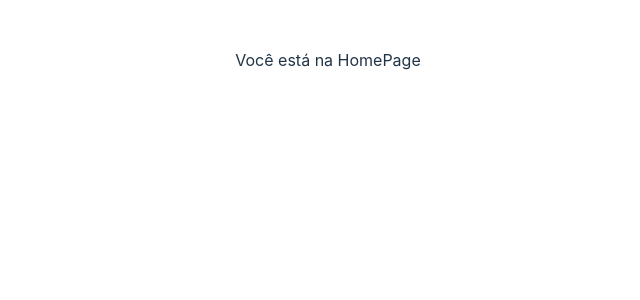
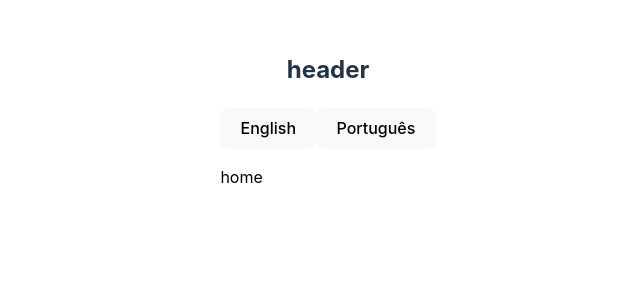
Before and after one commit to johnnymundi/react-vite-starter-kit, a React (Vite) app: page / in a window 1280 px wide. Shown: the top 300 px of the page, without its empty margins (312-952 px from the left). Built offline with nearby package versions, Linux system fonts and the light colour scheme; no server answers; sample sign-in values are in the browser's storage.

Commit message:
add i18n translation

```diff
--- a/src/App.tsx
+++ b/src/App.tsx
@@ -1,10 +1,10 @@
 import { Toaster } from "react-hot-toast";
 import { BrowserRouter } from "react-router-dom";
 import { ThemeProvider } from "styled-components";
+import "./";
 import "./App.css";
 import ErrorBoundary from "./components/ErrorBoundary/ErrorBoundary";
 import { AuthContext, AuthProvider } from "./contexts/userAuth";
-import "./i18n";
 import { ProjectRoutes } from "./routes";
 import theme from "./theme";
 
--- a/src/components/Header/index.tsx
+++ b/src/components/Header/index.tsx
@@ -1,5 +1,19 @@
+import { useTranslation } from "react-i18next";
+
 const Header = () => {
-  return <div>index</div>;
+  const { t, i18n } = useTranslation();
+
+  const changeLanguage = (lng: string) => {
+    i18n.changeLanguage(lng);
+  };
+
+  return (
+    <header>
+      <h2>{t("header")}</h2>
+      <button onClick={() => changeLanguage("en")}>English</button>
+      <button onClick={() => changeLanguage("pt")}>Português</button>
+    </header>
+  );
 };
 
 export default Header;
--- a/src/i18n.ts
+++ b/src/i18n.ts
@@ -2,10 +2,20 @@
 
 import i18n from "i18next";
 import { initReactI18next } from "react-i18next";
+import enTranslations from "./locale/en-US.json";
+import ptTranslations from "./locale/pt-BR.json";
 
 i18n
   .use(initReactI18next) // Inicializa o react-i18next
   .init({
+    resources: {
+      en: {
+        ...enTranslations,
+      },
+      pt: {
+        ...ptTranslations,
+      },
+    },
     fallbackLng: "en", // Língua padrão
     debug: true, // Ativa o modo de depuração
     interpolation: {
--- /dev/null
+++ b/src/layout/AuthenticatedLayout/index.tsx
@@ -0,0 +1,19 @@
+// src/layouts/AuthenticatedLayout.tsx
+
+import React from "react";
+import Header from "../../components/Header/index";
+
+interface Props {
+  children: React.ReactNode;
+}
+
+const AuthenticatedLayout: React.FC<Props> = ({ children }) => {
+  return (
+    <div>
+      <Header />
+      <main>{children}</main>
+    </div>
+  );
+};
+
+export default AuthenticatedLayout;
--- /dev/null
+++ b/src/locale/en-US.json
@@ -0,0 +1,7 @@
+{
+  "translation": {
+    "header": "Our Header",
+    "footer": "Footer {{year}}",
+    "home": "Your are at HomePage"
+  }
+}
--- /dev/null
+++ b/src/locale/pt-BR.json
@@ -0,0 +1,7 @@
+{
+  "translation": {
+    "header": "Cabeçalho",
+    "footer": "Rodapé {{year}}",
+    "home": "Você está na HomePage"
+  }
+}
--- a/src/pages/Home/index.tsx
+++ b/src/pages/Home/index.tsx
@@ -1,10 +1,13 @@
+import { useTranslation } from "react-i18next";
 import "../../pages/Login/styles.css";
 import { Container } from "./styles";
 
 export const Home = () => {
+  const { t } = useTranslation();
+
   return (
     <Container>
-      <p>Você está na HomePage</p>
+      <p style={{ color: "black" }}>{t("home")}</p>
     </Container>
   );
 };
--- a/src/routes/index.tsx
+++ b/src/routes/index.tsx
@@ -1,5 +1,6 @@
 import { Navigate, Route, Routes } from "react-router-dom";
 import useAuth from "../hooks/useAuth";
+import AuthenticatedLayout from "../layout/AuthenticatedLayout";
 import { Home } from "../pages/Home";
 import { Login } from "../pages/Login";
 
@@ -14,9 +15,17 @@ export const ProjectRoutes = () => {
       />
       <Route
         path="/"
-        element={isAuthenticated ? <Home /> : <Navigate to="/login" />}
+        element={
+          isAuthenticated ? (
+            <AuthenticatedLayout>
+              <Home />
+            </AuthenticatedLayout>
+          ) : (
+            <Navigate to="/login" />
+          )
+        }
       />
-      {/* <Route
+      <Route
         path="/min-max-standard"
         element={
           isAuthenticated ? "<MinMaxStandard />" : <Navigate to="/login" />
@@ -41,7 +50,7 @@ export const ProjectRoutes = () => {
       <Route
         path="/hub"
         element={isAuthenticated ? "<Hub />" : <Navigate to="/login" />}
-      /> */}
+      />
       <Route
         path="*"
         element={<Navigate to={isAuthenticated ? "/" : "/login"} />}
```
